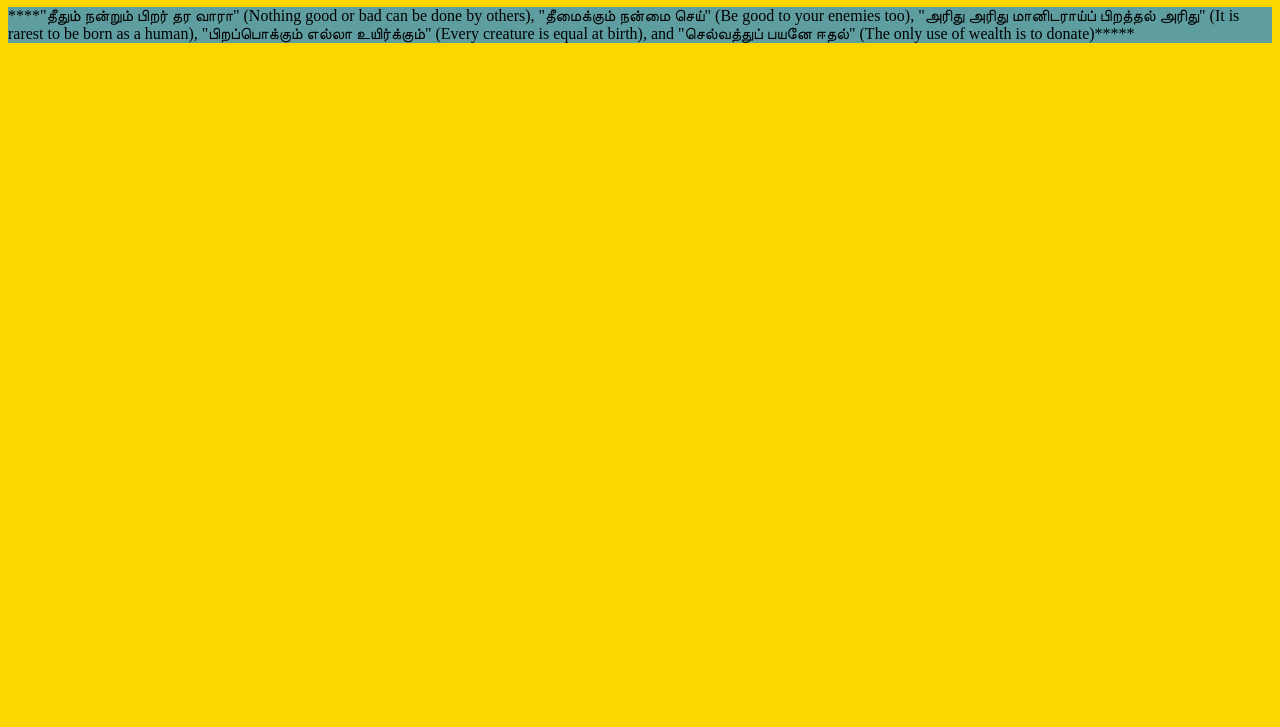
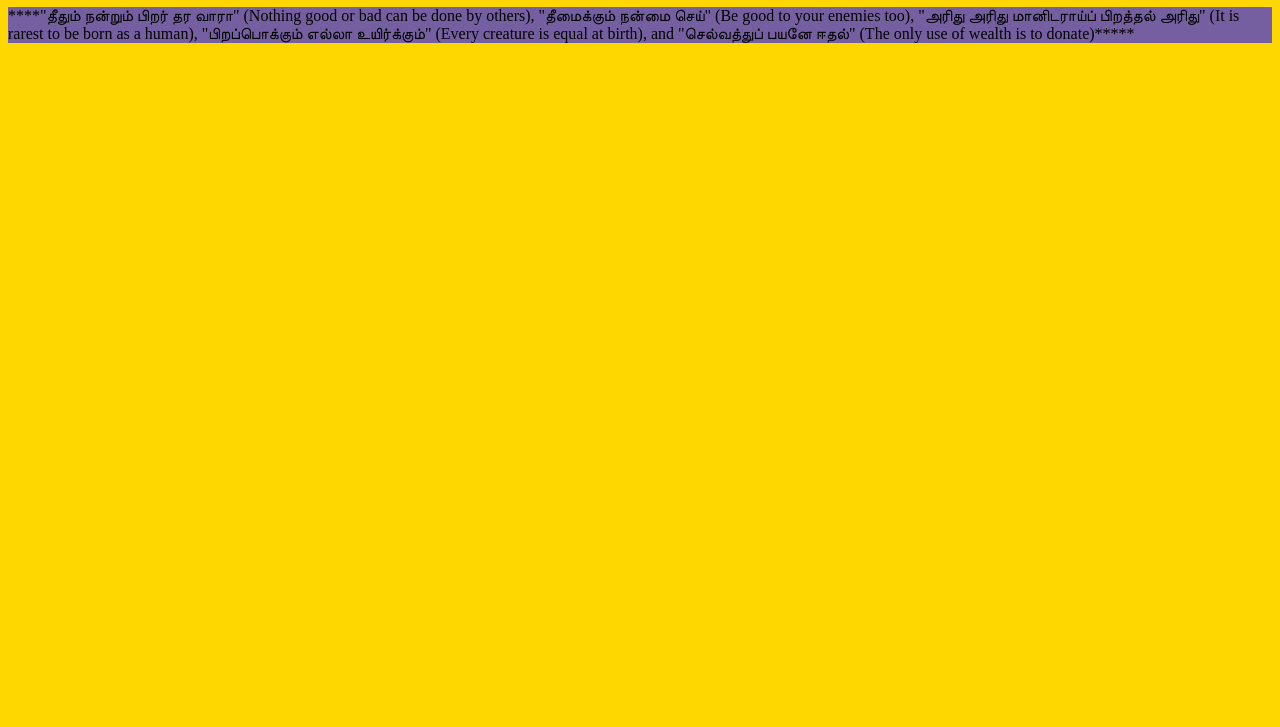
Before and after one commit to thiruvenkadam5/Vertix_bos, a plain HTML site: page src/index.html in a window 1280 px wide. Shown: the part 73-800 px from the top of the page. Drawn offline with Linux system fonts and the light colour scheme.

Commit message:
added blue

```diff
--- a/src/index.html
+++ b/src/index.html
@@ -11,7 +11,7 @@
                 background-color: rgb(255, 47, 200);
             }
             p{
-                background-color: cadetblue;
+                background-color: rgb(118, 95, 160);
             }
 
 
```
